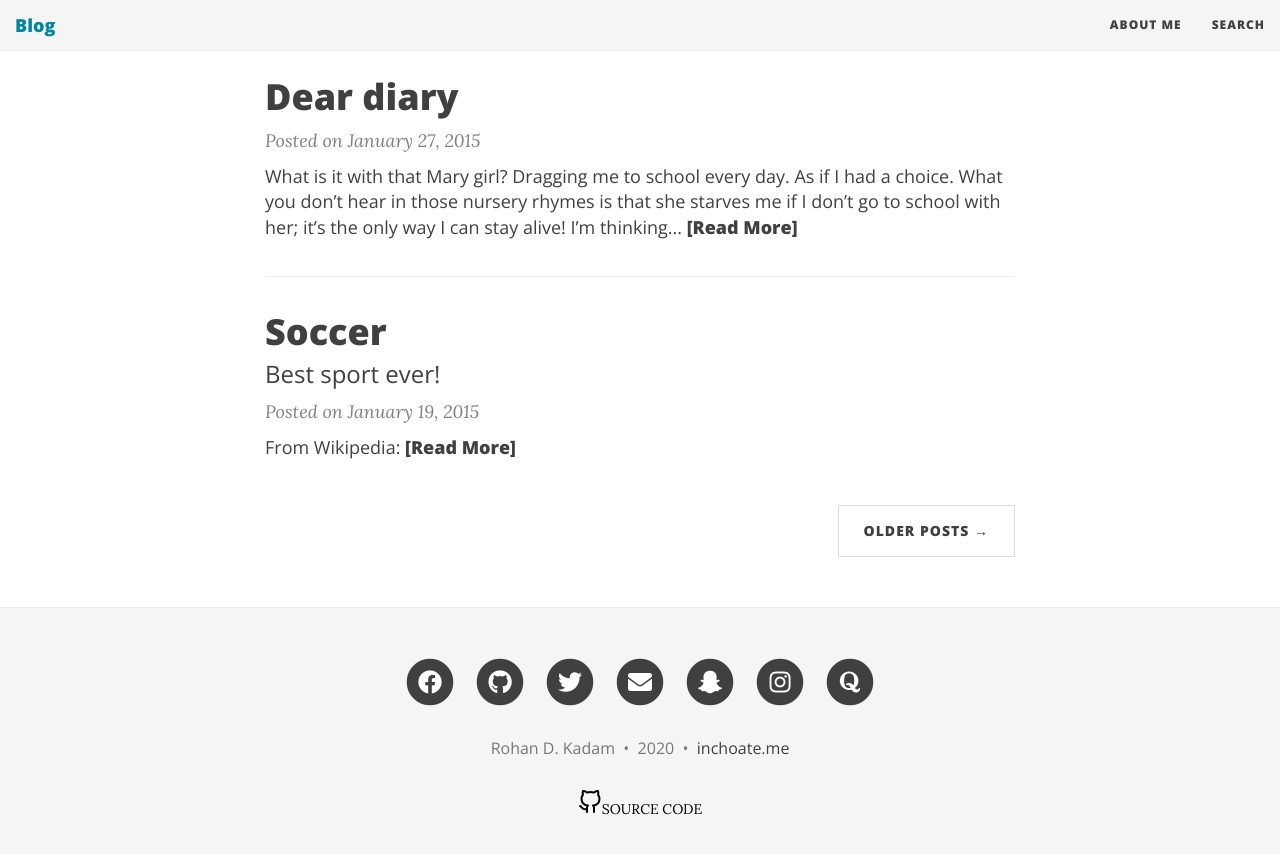
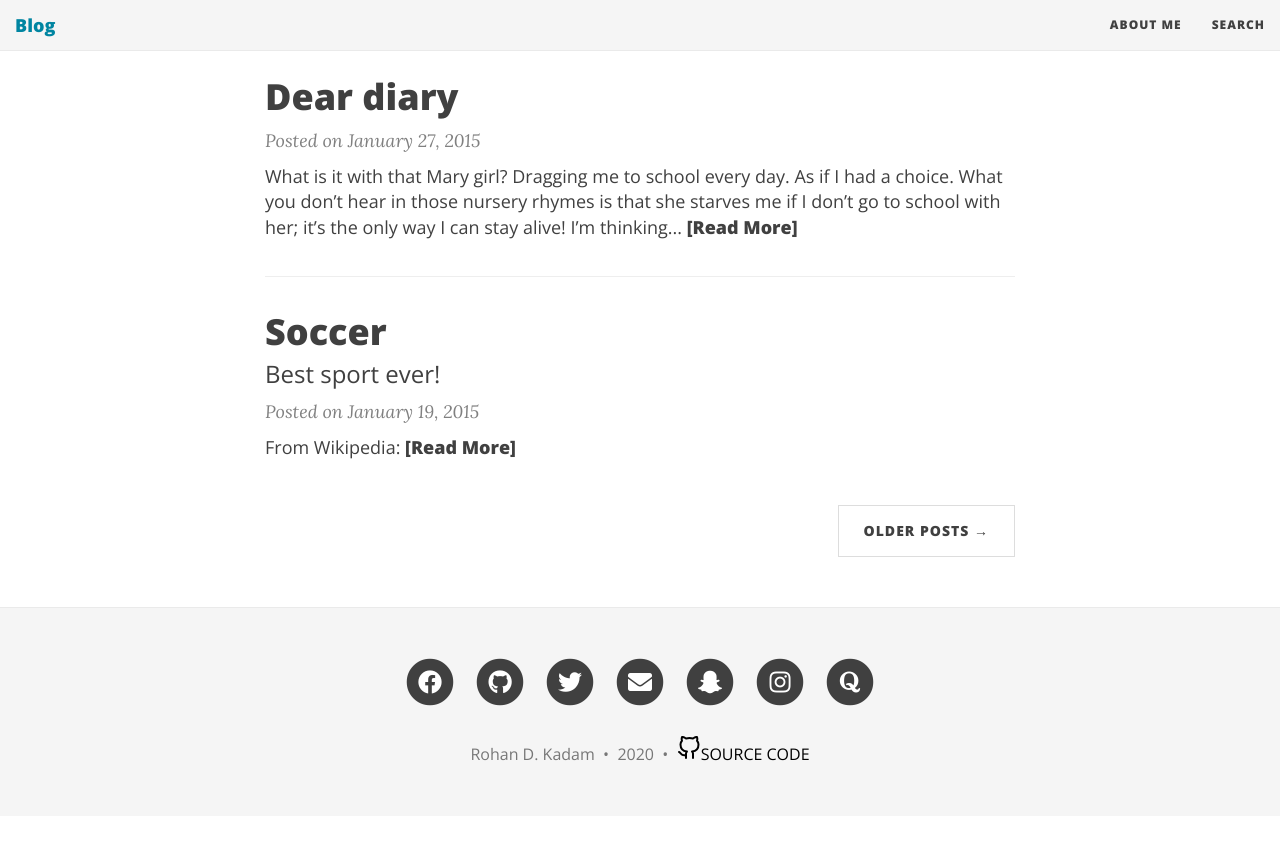
Before and after one commit to iamrdk21/Website1, a Jekyll site: the page built from index.html, in a window 1280 px wide and 900 px high, scrolled down 1508 px. Shown: the top 854 px of the window. Built offline with Jekyll 4.4.1, drawn with Linux system fonts in a browser that asks for light colours; nearby versions of some CDN libraries; the list of posts is cut into pages by our own code; after the commit the page ends 2324 px from its top, so only the background shows below that.

Commit message:
Update footer.html

```diff
--- a/_includes/footer.html
+++ b/_includes/footer.html
@@ -12,7 +12,8 @@
 
       {% if site.url-pretty %}
       &nbsp;&bull;&nbsp;
-      <a href="{{ '' | absolute_url }}">{{ site.url-pretty }}</a>
+      <!--<a href="{{ '' | absolute_url }}">{{ site.url-pretty }}</a>-->
+      <a href="https://github.com/iamrdk21" class="button github" style="color:#000000;" target="_blank" rel="noopener noreferrer"><svg xmlns="http://www.w3.org/2000/svg" width="24" height="24" viewBox="0 0 24 24" fill="none" stroke="currentColor" stroke-width="2" stroke-linecap="round" stroke-linejoin="round"><path d="M9 19c-5 1.5-5-2.5-7-3m14 6v-3.87a3.37 3.37 0 0 0-.94-2.61c3.14-.35 6.44-1.54 6.44-7A5.44 5.44 0 0 0 20 4.77 5.07 5.07 0 0 0 19.91 1S18.73.65 16 2.48a13.38 13.38 0 0 0-7 0C6.27.65 5.09 1 5.09 1A5.07 5.07 0 0 0 5 4.77a5.44 5.44 0 0 0-1.5 3.78c0 5.42 3.3 6.61 6.44 7A3.37 3.37 0 0 0 9 18.13V22"></path></svg><span>SOURCE CODE</span></a>
       {% endif %}
 
       {% if site.matomo %}
@@ -22,9 +23,6 @@
         {% endif %}
       {% endif%}
       </p>
-      <p align="center">
-    <a href="https://github.com/iamrdk21" class="button github" style="color:#000000;" target="_blank" rel="noopener noreferrer"><svg xmlns="http://www.w3.org/2000/svg" width="24" height="24" viewBox="0 0 24 24" fill="none" stroke="currentColor" stroke-width="2" stroke-linecap="round" stroke-linejoin="round"><path d="M9 19c-5 1.5-5-2.5-7-3m14 6v-3.87a3.37 3.37 0 0 0-.94-2.61c3.14-.35 6.44-1.54 6.44-7A5.44 5.44 0 0 0 20 4.77 5.07 5.07 0 0 0 19.91 1S18.73.65 16 2.48a13.38 13.38 0 0 0-7 0C6.27.65 5.09 1 5.09 1A5.07 5.07 0 0 0 5 4.77a5.44 5.44 0 0 0-1.5 3.78c0 5.42 3.3 6.61 6.44 7A3.37 3.37 0 0 0 9 18.13V22"></path></svg><span>SOURCE CODE</span></a>
-      </p>
       </div>
     </div>
   </div>
```
